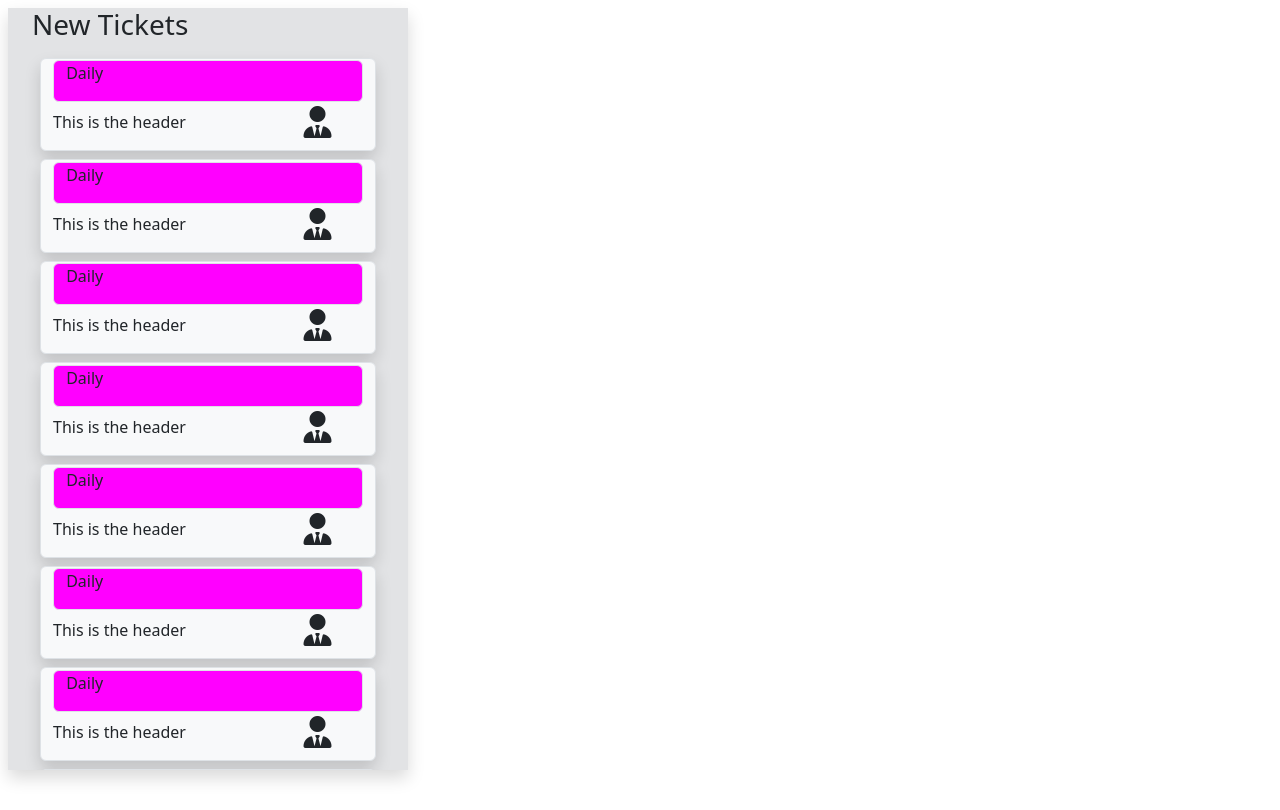
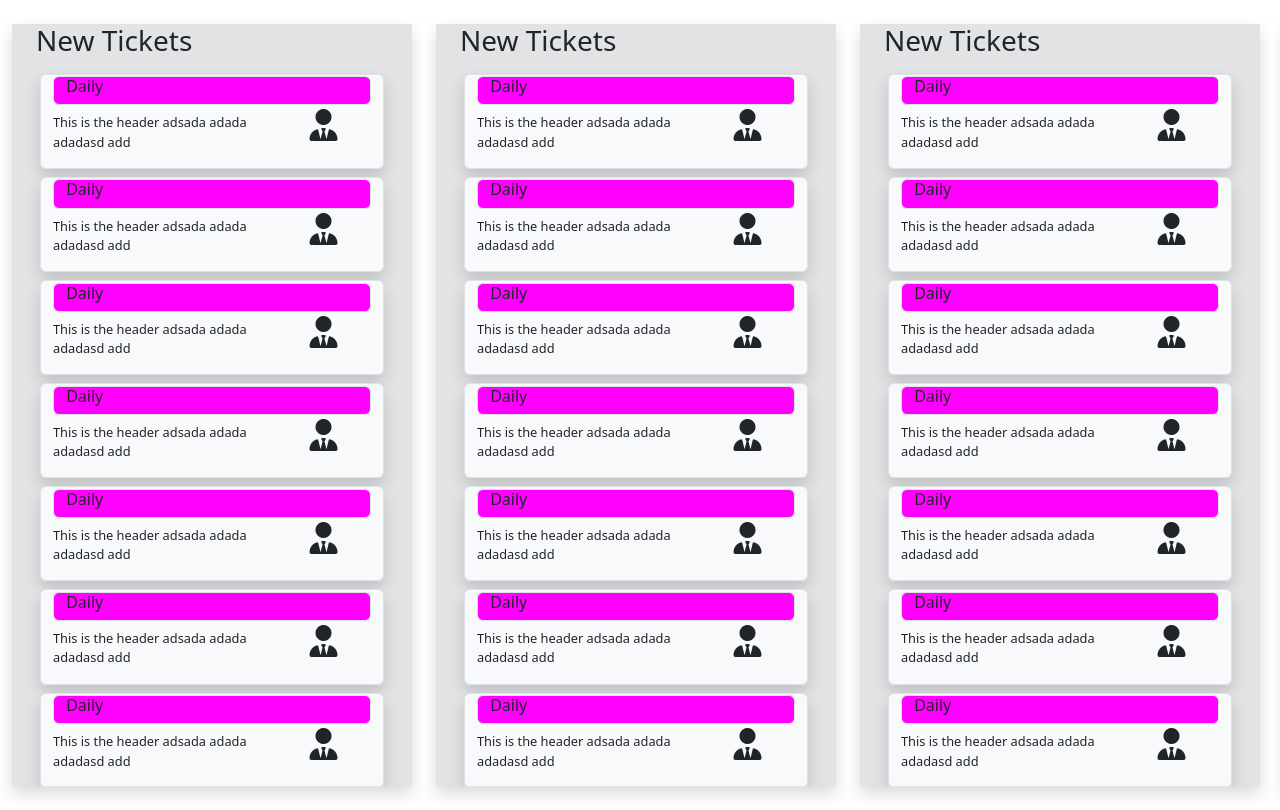
Before and after one commit to Alex998S/Project-management, a React app in the folder client/: page / in a window 1280 px wide. Built offline with nearby package versions, Linux system fonts and the light colour scheme.

Commit message:
Added Ticket lists holder

```diff
--- a/client/src/components/App.js
+++ b/client/src/components/App.js
@@ -1,10 +1,10 @@
 import React from "react";
 //import Ticket from './Ticket.js'
-import TicketList from './TicketList.js'
+import TicketListHolder from './TicketListHolder.js'
 
 function App(){
     return(
-        <TicketList/>
+        <TicketListHolder/>
     )
 }
 
--- a/client/src/components/Ticket.js
+++ b/client/src/components/Ticket.js
@@ -7,11 +7,11 @@ function Ticket(){
     return(
         <div className="container shadow bg-body-tertiary rounded border rounded">
             <div className="row back-color-magenta border rounded">
-                <p>Daily</p>
+                <h6>Daily</h6>
             </div>
             <div className="row">
                 <div className="col-9">
-                    <p>This is the header</p>
+                    <p>This is the header adsada adada adadasd add</p>
                 </div>
                 <div className="col-3">
                     <i class="fa-solid fa-user-tie fa-2xl"></i>
--- a/client/src/components/TicketList.js
+++ b/client/src/components/TicketList.js
@@ -6,36 +6,42 @@ import '../stylesheets/ticket.sass'
 
 function TicketList(){
     return(
-        <div className="container parent-width-25 m-2 shadow bg-secondary-subtle">
+        <div className="container parent-width-25 m-4 shadow bg-secondary-subtle">
             <div className="container">
                 <h3>New Tickets</h3>
             </div>
              <div className="container scrollDiv">
-                <div className="row m-2">
+                <div className="row mx-1 my-2">
                     <Ticket/>
                 </div>
-                <div className="row m-2">
+                <div className="row mx-1 my-2">
                     <Ticket/>
                 </div>
-                <div className="row m-2">
+                <div className="row mx-1 my-2">
                     <Ticket/>
                 </div>
-                <div className="row m-2">
+                <div className="row mx-1 my-2">
                     <Ticket/>
                 </div>
-                <div className="row m-2">
+                <div className="row mx-1 my-2">
                     <Ticket/>
                 </div>
-                <div className="row m-2">
+                <div className="row mx-1 my-2">
                     <Ticket/>
                 </div>
-                <div className="row m-2">
+                <div className="row mx-1 my-2">
                     <Ticket/>
                 </div>
-                <div className="row m-2">
+                <div className="row mx-1 my-2">
                     <Ticket/>
                 </div>
-                <div className="row m-2">
+                <div className="row mx-1 my-2">
+                    <Ticket/>
+                </div>
+                <div className="row mx-1 my-2">
+                    <Ticket/>
+                </div>
+                <div className="row mx-1 my-2">
                     <Ticket/>
                 </div>
         </div>
--- /dev/null
+++ b/client/src/components/TicketListHolder.js
@@ -0,0 +1,31 @@
+import React from "react";
+import 'bootstrap/dist/css/bootstrap.css'
+import TicketList from "./TicketList";
+import '../stylesheets/ticket.sass'
+
+function TicketListHolder(){
+    return(
+        <div className="conteiner">
+            <div className="ticket-list-holder">
+                <div className="row scrollable">
+                    <TicketList/>
+                </div>
+                <div className="row scrollable">
+                    <TicketList/>
+                </div>
+                <div className="row scrollable">
+                    <TicketList/>
+                </div>
+                <div className="row scrollable">
+                    <TicketList/>
+                </div>
+                <div className="row scrollable">
+                    <TicketList/>
+                </div>
+            </div>
+        </div>
+
+    )
+}
+
+export default TicketListHolder
--- a/client/src/stylesheets/ticket.sass
+++ b/client/src/stylesheets/ticket.sass
@@ -1,3 +1,7 @@
+
+p
+    font-size: 0.8rem
+
 @mixin color-block($name)
     .back-color-#{$name}
         background-color: #{$name}
@@ -13,12 +17,23 @@
 @mixin width-custom($name)
     .parent-width-#{$name}
         width: #{$name}rem
+        position: relative
 
 @include width-custom("25")
+@include width-custom("20")
 
 .parentDiv
     max-height: 100vh
 
 .scrollDiv
     max-height: 90vh
-    overflow: auto
+    overflow-y: auto
+
+.ticket-list-holder
+    display: flex
+    flex-wrap: nowrap
+    overflow-x: auto
+
+.scrollable
+    flex: 0 0 auto
+    white-space: normal
```
